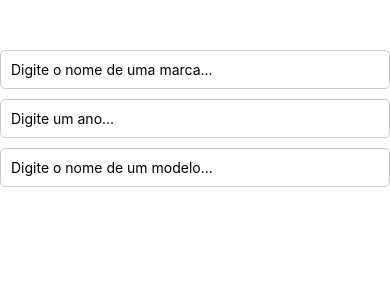
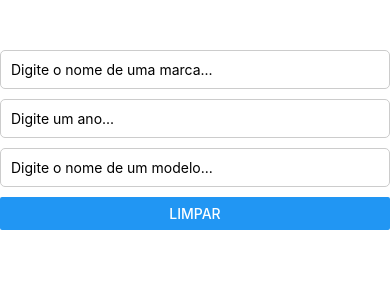
Before and after one commit to EduBarreira1212/FIPE-app, a React Native app: screen / in a window 390 px wide. Shown: the top 300 px of the page. Built offline with nearby package versions, Linux system fonts and the light colour scheme.

Commit message:
feat: add clear button to reset Fipe info and input fields

```diff
--- a/src/App.tsx
+++ b/src/App.tsx
@@ -2,6 +2,7 @@ import axios from 'axios';
 import { useState } from 'react';
 import {
   ActivityIndicator,
+  Button,
   FlatList,
   SafeAreaView,
   Text,
@@ -143,6 +144,15 @@ const App = () => {
     fetchFipeInfo(brandCode, model.code, `${year}-1`);
   };
 
+  const handleClearClick = () => {
+    setQuery('');
+    setYear('');
+    setModelQuery('');
+    setModels([]);
+    setFilteredModels([]);
+    setFipeInfo(null);
+  };
+
   return (
     <SafeAreaView style={styles.container}>
       <TextInput
@@ -197,6 +207,8 @@ const App = () => {
         />
       )}
 
+      <Button title="Limpar" onPress={handleClearClick} />
+
       {loadingFipeInfo && <ActivityIndicator size="small" color="#000" />}
 
       {fipeInfo && (
```
